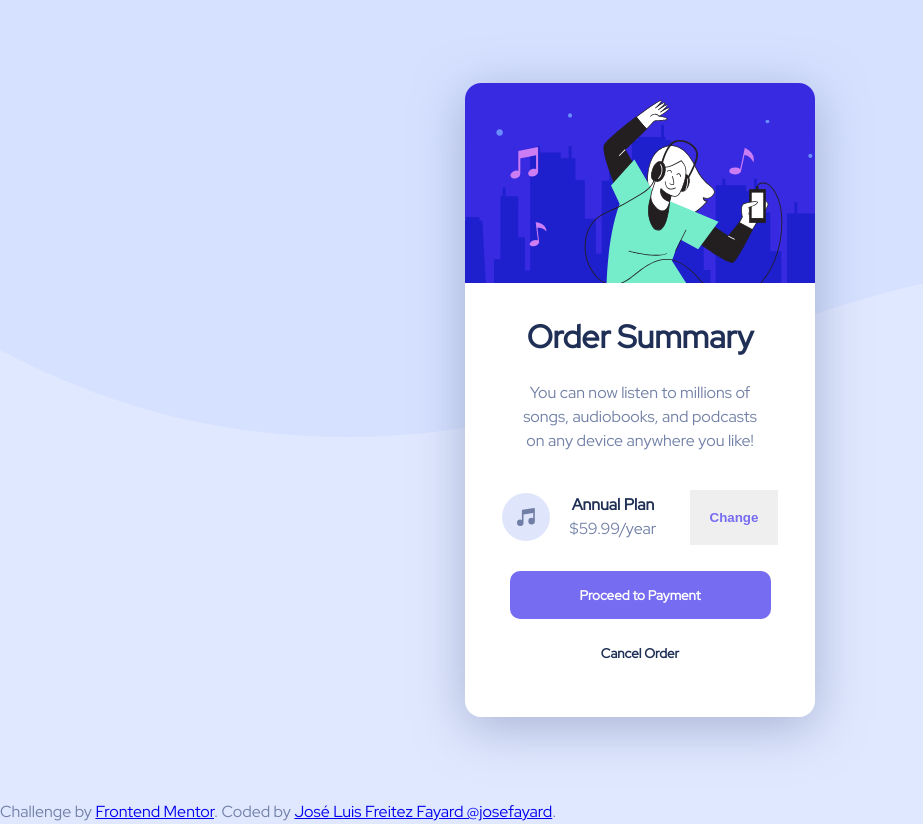
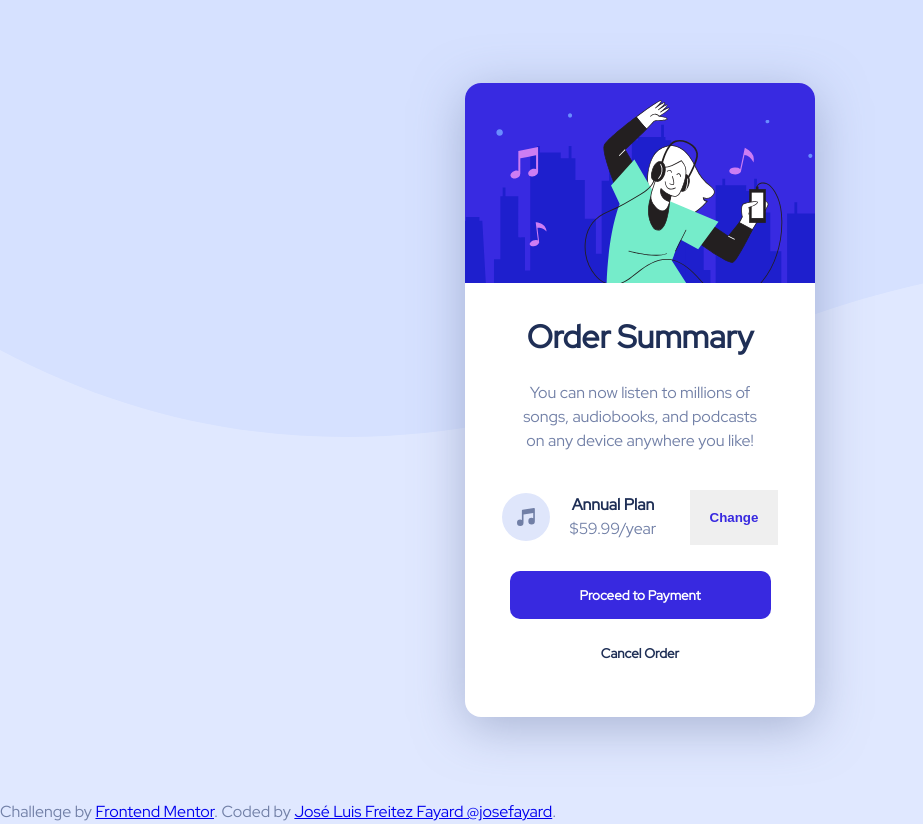
Before and after one commit to JoseFayard/ordersummary, a plain HTML site: page index.html in a window 1280 px wide. Shown: the whole page, without its empty margins (0-923 px from the left). Drawn offline with Linux system fonts and the light colour scheme.

Commit message:
Update styles.css

```diff
--- a/styles.css
+++ b/styles.css
@@ -107,12 +107,13 @@ main {
 .plan button {
     border: none;
     padding: 20px;
-    color: var(--purple);
+    color: var(--bright-blue);
     font-weight: 700;
 }
 
 .plan button:hover {
     cursor: pointer;
+    color: var(--purple);
 }
 
 .proceed-btn, .cancel-btn {
@@ -123,7 +124,7 @@ main {
     padding: 15px;
     color: var(--clr-white);
     font-family: var(--primary-font);
-    background-color: var(--purple);
+    background-color: var(--bright-blue);
     border-radius: 10px;
     font-weight: 700;
 }
@@ -136,6 +137,9 @@ main {
 
 .cancel-btn:hover, .proceed-btn:hover {
     cursor: pointer;
+}
+.proceed-btn:hover {
+    background-color: var(--purple);
 }
 
 .attribution {
```
